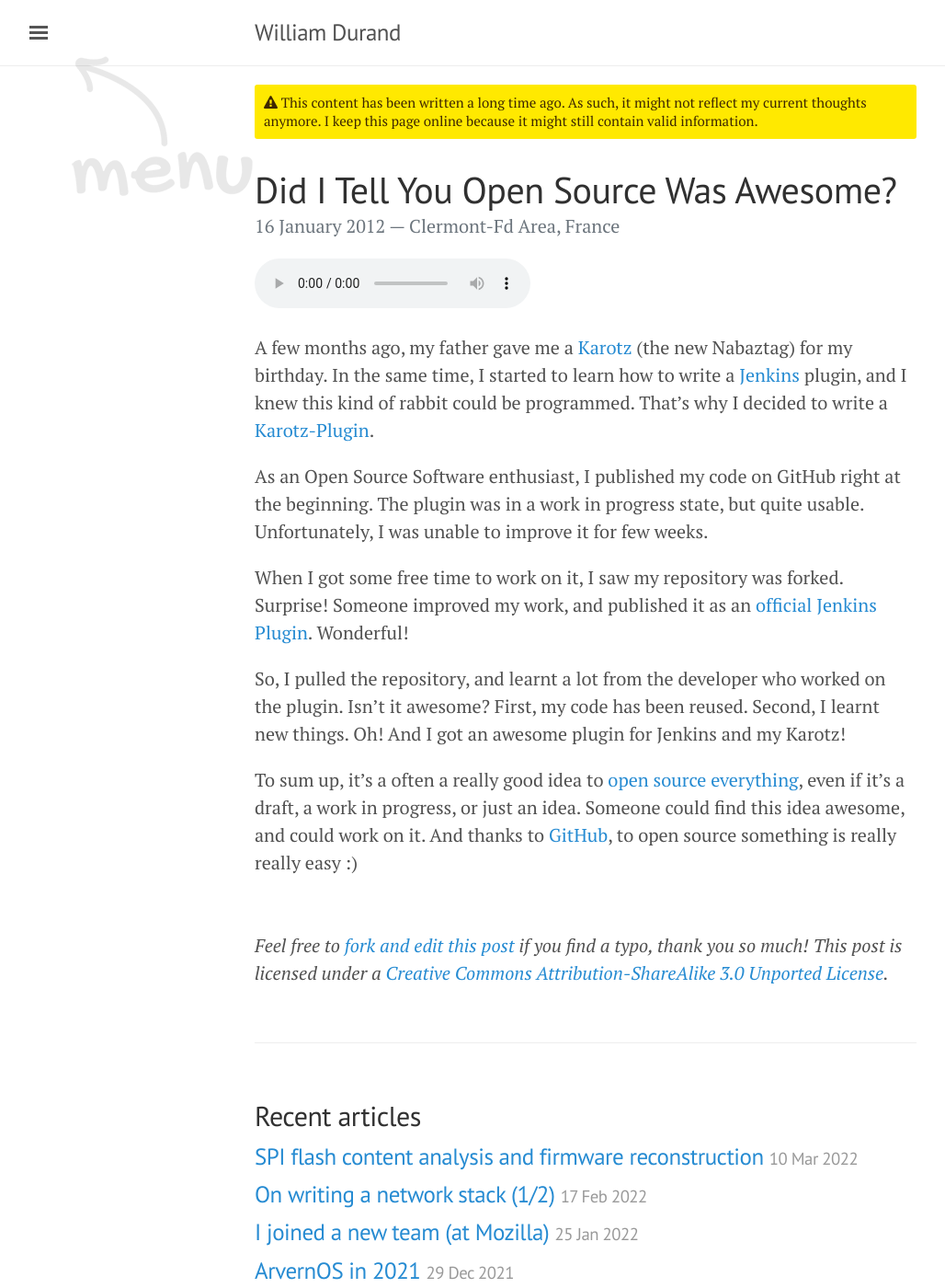
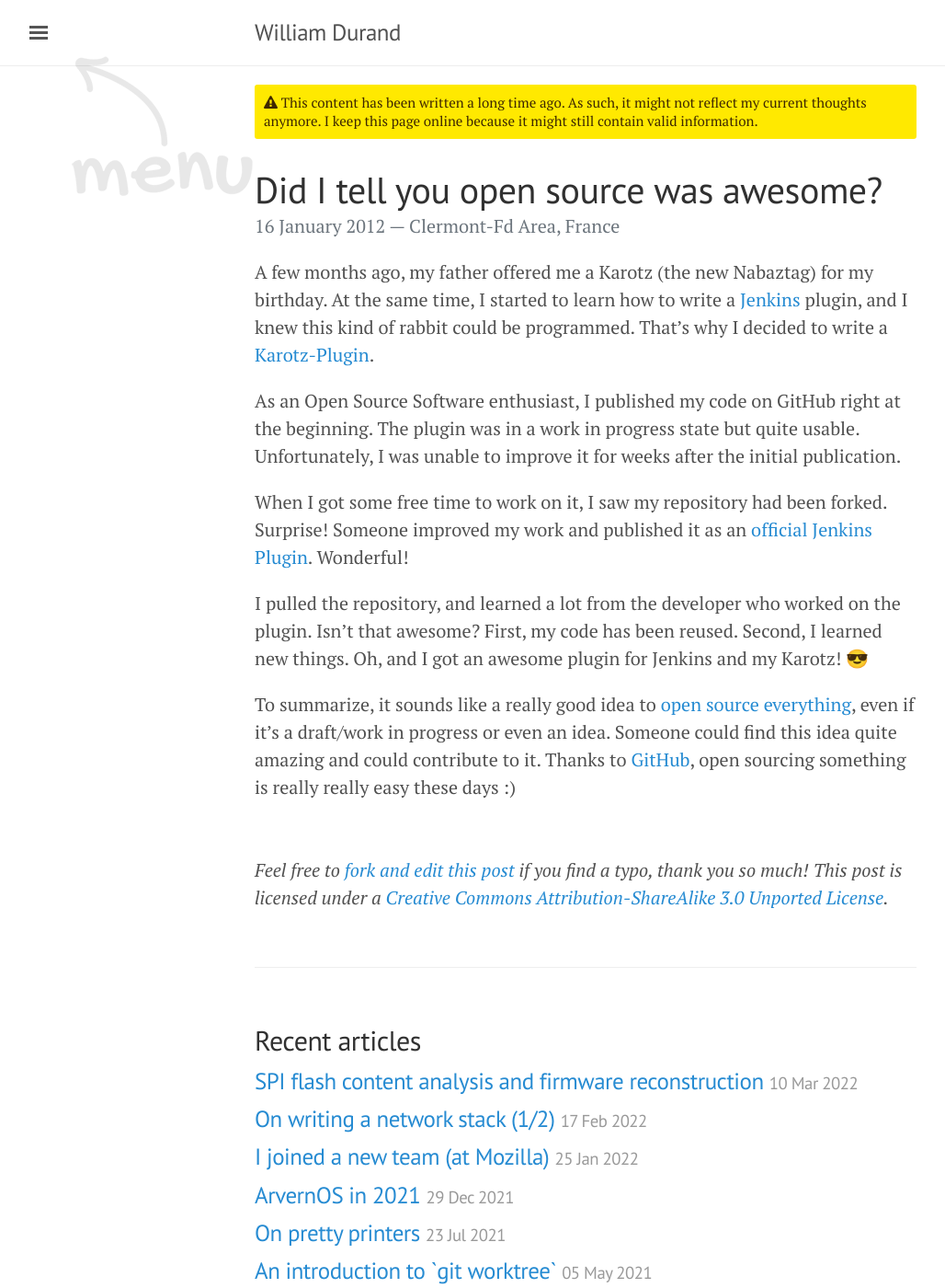
Before and after one commit to willdurand/willdurand.github.io, a Jekyll site: the page built from _posts/2012-01-16-did-i-tell-you-open-source-was-awesome.md, in a window 1280 px wide and 1400 px high. Shown: the whole window at 92% size, without its empty margins (3-1031 px from the left). Built offline with Jekyll 4.4.1, drawn with Linux system fonts in a browser that asks for light colours.

Commit message:
udpate some old entries

```diff
--- a/_posts/2012-01-16-did-i-tell-you-open-source-was-awesome.md
+++ b/_posts/2012-01-16-did-i-tell-you-open-source-was-awesome.md
@@ -1,31 +1,33 @@
 ---
 layout: post
-title: Did I Tell You Open Source Was Awesome?
+title: Did I tell you open source was awesome?
 location: Clermont-Fd Area, France
-audio: true
+audio: false
 ---
 
-A few months ago, my father gave me a [Karotz](http://www.karotz.com/home) (the
-new Nabaztag) for my birthday. In the same time, I started to learn how to
-write a [Jenkins](http://jenkins-ci.org/) plugin, and I knew this kind of rabbit
-could be programmed. That's why I decided to write a
+A few months ago, my father offered me a Karotz (the new Nabaztag) for my
+birthday. At the same time, I started to learn how to write a
+[Jenkins](https://jenkins-ci.org/) plugin, and I knew this kind of rabbit could
+be programmed. That's why I decided to write a
 [Karotz-Plugin](https://github.com/willdurand/Karotz-Plugin).
 
 As an Open Source Software enthusiast, I published my code on GitHub right at
-the beginning. The plugin was in a work in progress state, but quite usable.
-Unfortunately, I was unable to improve it for few weeks.
+the beginning. The plugin was in a work in progress state but quite usable.
+Unfortunately, I was unable to improve it for weeks after the initial
+publication.
 
-When I got some free time to work on it, I saw my repository was forked.
-Surprise! Someone improved my work, and published it as an [official Jenkins
+When I got some free time to work on it, I saw my repository had been forked.
+Surprise! Someone improved my work and published it as an [official Jenkins
 Plugin](https://wiki.jenkins-ci.org/display/JENKINS/Karotz+Plugin). Wonderful!
 
-So, I pulled the repository, and learnt a lot from the developer who worked on
-the plugin. Isn't it awesome?  First, my code has been reused. Second, I learnt
-new things. Oh! And I got an awesome plugin for Jenkins and my Karotz!
+I pulled the repository, and learned a lot from the developer who worked on the
+plugin. Isn't that awesome? First, my code has been reused. Second, I learned
+new things. Oh, and I got an awesome plugin for Jenkins and my Karotz! 😎
 
-To sum up, it's a often a really good idea to [open source
-everything](http://tom.preston-werner.com/2011/11/22/open-source-everything.html),
-even if it's a draft, a work in progress, or just an idea. Someone could find
-this idea awesome, and could work on it. And thanks to
-[GitHub](http://www.github.com), to open source something is really really easy
-:)
+To summarize, it sounds like a really good idea to [open source
+everything](https://tom.preston-werner.com/2011/11/22/open-source-everything.html),
+even if it's a draft/work in progress or even an idea. Someone could find this
+idea quite amazing and could contribute to it. Thanks to [GitHub][], open
+sourcing something is really really easy these days :)
+
+[github]: https://www.github.com
```
Also changed, not shown: _posts/2012-01-15-hello-world.md (+6 -6 lines), _posts/2012-01-16-services-status-dashboard.md (+29 -22 lines), _posts/2012-01-17-my-git-branching-model.md (+48 -41 lines), images/bm002.png (deleted), images/fb.png (deleted), images/merge-without-ff.png (deleted), images/posts/2012/01/git-develop-main.webp (added), images/posts/2012/01/git-feature-branch.webp (added), images/posts/2012/01/git-merge.webp (added), images/posts/2012/01/statusdashboard.webp (added), images/posts/statusdashboard.png (deleted), 4 other files.
